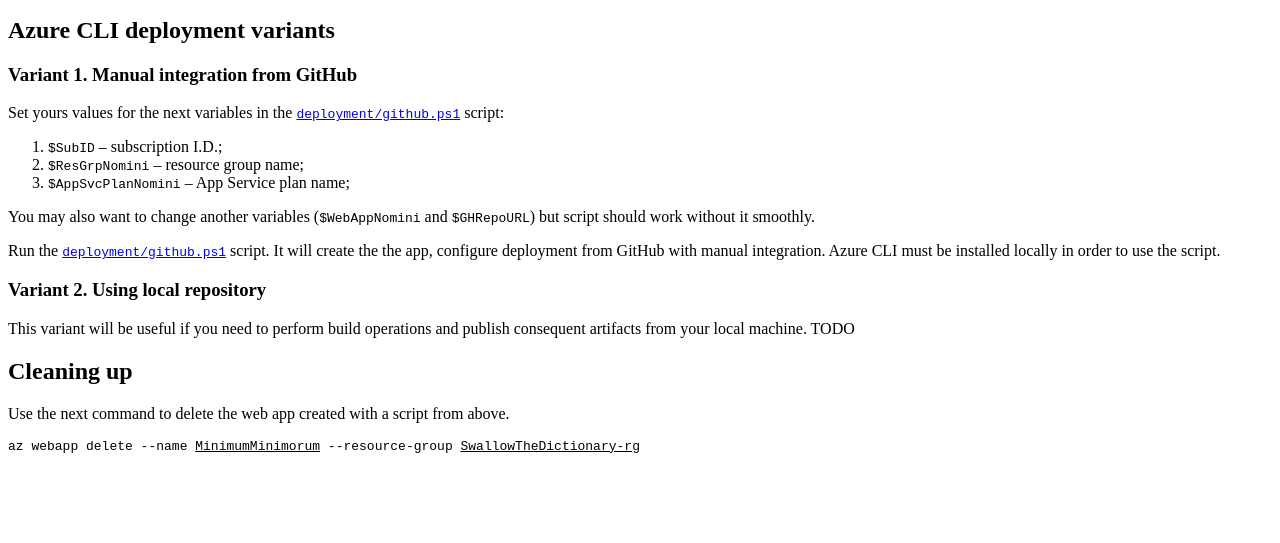
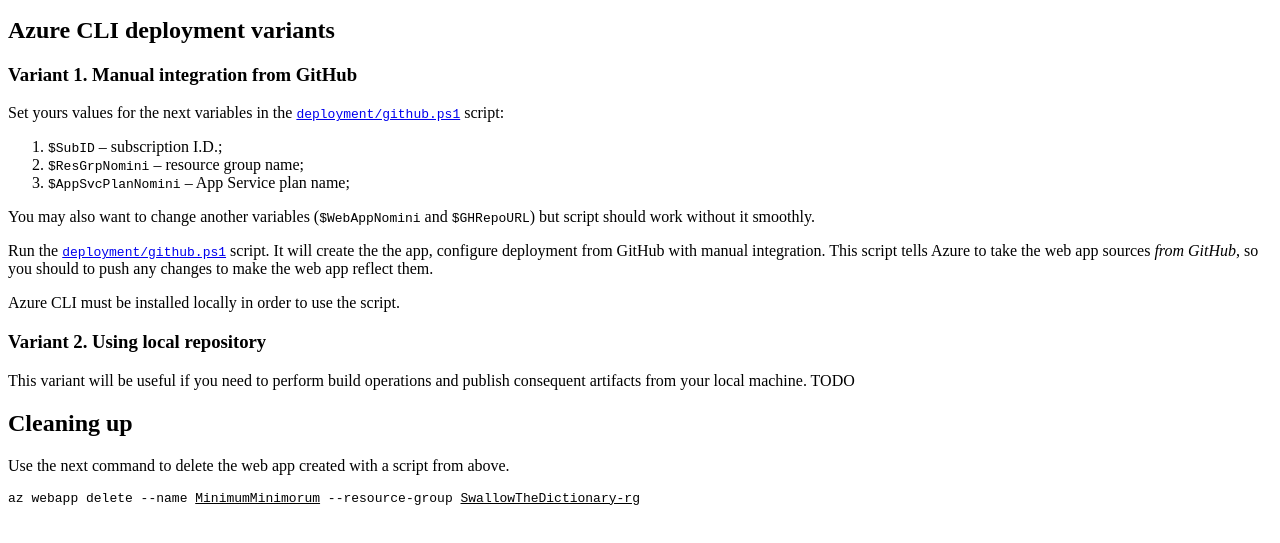
Before and after one commit to vasily-blinkov/minimum-minimorum, a plain HTML site: page index.html in a window 1280 px wide. Shown: the part 101-644 px from the top of the page. Drawn offline with Linux system fonts and the light colour scheme.

Commit message:
Add a note

```diff
--- a/index.html
+++ b/index.html
@@ -41,6 +41,10 @@
             <a href="deployment/github.ps1"><span class="code">deployment/github.ps1</span></a>
             script.
             It will create the the app, configure deployment from GitHub with manual integration.
+            This script tells Azure to take the web app sources <em>from GitHub</em>, so you
+            should to push any changes to make the web app reflect them.
+        </p>
+        <p>
             Azure CLI must be installed locally in order to use the script.
         </p>
         <h3>Variant 2. Using local repository</h3>
```
